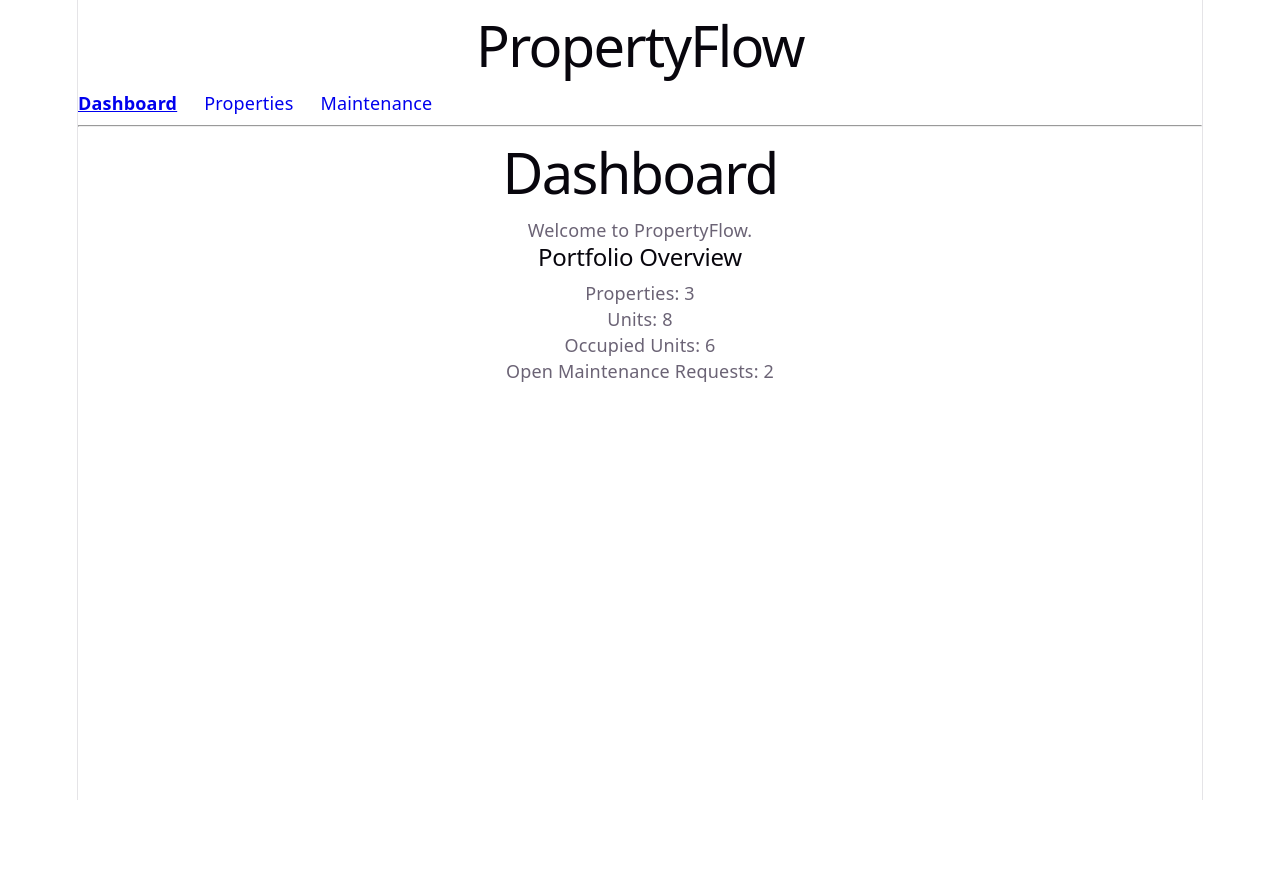
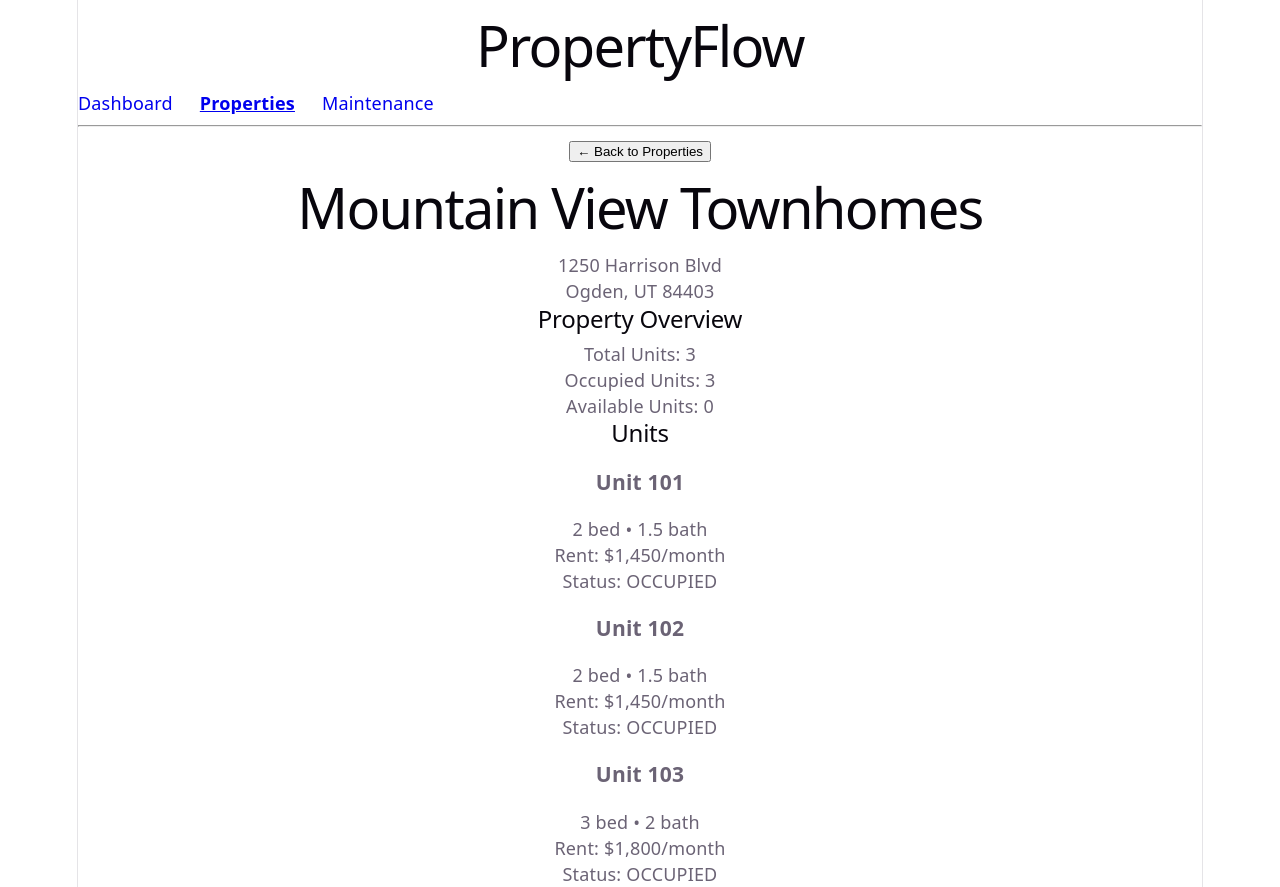
Before and after one commit to adibhouraskar2606/propertyflow, a React (Vite) app in the folder apps/web/: page /properties/1 in a window 1280 px wide. Before the commit this address led to /. Before the commit the page ends 800 px from the top, so only its background shows below. Built offline with nearby package versions, Linux system fonts and the light colour scheme.

Commit message:
Add Property Details and unit view

```diff
--- a/apps/web/src/App.tsx
+++ b/apps/web/src/App.tsx
@@ -3,6 +3,7 @@ import DashboardPage from "./pages/DashboardPage";
 import PropertiesPage from "./pages/PropertiesPage";
 import MaintenancePage from "./pages/MaintenancePage";
 import AppLayout from "./components/AppLayout";
+import PropertyDetailsPage from "./pages/PropertyDetailsPage";
 
 function App() {
   return (
@@ -12,6 +13,7 @@ function App() {
           <Route path="/" element={<DashboardPage />} />
           <Route path="/properties" element={<PropertiesPage />} />
           <Route path="/maintenance" element={<MaintenancePage />} />
+          <Route path="/properties/:propertyId" element={<PropertyDetailsPage />} />
         </Route>
         <Route
           path="*"
--- a/apps/web/src/components/PropertyCard.tsx
+++ b/apps/web/src/components/PropertyCard.tsx
@@ -1,3 +1,4 @@
+import { useNavigate } from "react-router-dom";
 import type { Property } from "../types/property";
 import Button from "./Button";
 import "./PropertyCard.css";
@@ -13,6 +14,7 @@ function PropertyCard({ property }: PropertyCardProps) {
             : Math.round(
                 (property.occupiedUnits / property.units) * 100
             );
+    const navigate = useNavigate();
     return (
         <article className="property-card">
             <h2>{property.name}</h2>
@@ -29,7 +31,9 @@ function PropertyCard({ property }: PropertyCardProps) {
 
             <p>Occupancy: {occupancyRate}%</p>
 
-            <Button onClick={() => console.log(property.id)}>
+            <Button
+                onClick={() => navigate(`/properties/${property.id}`)}
+            >
                 View Property
             </Button>
         </article>
--- /dev/null
+++ b/apps/web/src/components/UnitCard.tsx
@@ -0,0 +1,25 @@
+import type { Unit } from "../types/unit";
+
+interface UnitCardProps {
+  unit: Unit;
+}
+
+function UnitCard({ unit }: UnitCardProps) {
+  return (
+    <article>
+      <h3>Unit {unit.unitNumber}</h3>
+
+      <p>
+        {unit.bedrooms} bed • {unit.bathrooms} bath
+      </p>
+
+      <p>
+        Rent: ${unit.monthlyRent.toLocaleString()}/month
+      </p>
+
+      <p>Status: {unit.status}</p>
+    </article>
+  );
+}
+
+export default UnitCard;
--- /dev/null
+++ b/apps/web/src/pages/PropertyDetailsPage.tsx
@@ -0,0 +1,86 @@
+import { useNavigate, useParams } from "react-router-dom";
+import { properties } from "../services/mockProperties";
+import { units } from "../services/mockUnits";
+import UnitCard from "../components/UnitCard";
+
+function PropertyDetailsPage() {
+    const { propertyId } = useParams();
+
+    const property = properties.find(
+        (property) => property.id === Number(propertyId)
+    );
+
+
+    const navigate = useNavigate();
+
+    if (!property) {
+        return (
+            <main>
+                <h1>Property Not Found</h1>
+
+                <p>The requested property could not be found.</p>
+
+                <button
+                    type="button"
+                    onClick={() => navigate("/properties")}
+                >
+                    Back to Properties
+                </button>
+            </main>
+        );
+    }
+
+    const propertyUnits = units.filter(
+        (unit) => unit.propertyId === property.id
+    );
+
+    return (
+        <main>
+            <button
+                type="button"
+                onClick={() => navigate("/properties")}
+            >
+                ← Back to Properties
+            </button>
+
+            <h1>{property.name}</h1>
+
+            <p>
+                {property.address}
+                <br />
+                {property.city}, {property.state}{" "}
+                {property.zipCode}
+            </p>
+
+            <section>
+                <h2>Property Overview</h2>
+
+                <p>Total Units: {property.units}</p>
+                <p>Occupied Units: {property.occupiedUnits}</p>
+                <p>
+                    Available Units:{" "}
+                    {property.units - property.occupiedUnits}
+                </p>
+            </section>
+
+            <section>
+                <h2>Units</h2>
+
+                {propertyUnits.length === 0 ? (
+                    <p>No units have been added to this property.</p>
+                ) : (
+                    <div>
+                        {propertyUnits.map((unit) => (
+                            <UnitCard
+                                key={unit.id}
+                                unit={unit}
+                            />
+                        ))}
+                    </div>
+                )}
+            </section>
+        </main>
+    );
+}
+
+export default PropertyDetailsPage;
--- /dev/null
+++ b/apps/web/src/services/mockUnits.ts
@@ -0,0 +1,50 @@
+import type { Unit } from "../types/unit";
+
+export const units: Unit[] = [
+  {
+    id: 1,
+    propertyId: 1,
+    unitNumber: "101",
+    bedrooms: 2,
+    bathrooms: 1.5,
+    monthlyRent: 1450,
+    status: "OCCUPIED",
+  },
+  {
+    id: 2,
+    propertyId: 1,
+    unitNumber: "102",
+    bedrooms: 2,
+    bathrooms: 1.5,
+    monthlyRent: 1450,
+    status: "OCCUPIED",
+  },
+  {
+    id: 3,
+    propertyId: 1,
+    unitNumber: "103",
+    bedrooms: 3,
+    bathrooms: 2,
+    monthlyRent: 1800,
+    status: "OCCUPIED",
+  },
+
+  {
+    id: 4,
+    propertyId: 2,
+    unitNumber: "201",
+    bedrooms: 1,
+    bathrooms: 1,
+    monthlyRent: 1200,
+    status: "OCCUPIED",
+  },
+  {
+    id: 5,
+    propertyId: 2,
+    unitNumber: "202",
+    bedrooms: 1,
+    bathrooms: 1,
+    monthlyRent: 1200,
+    status: "VACANT",
+  },
+];
--- /dev/null
+++ b/apps/web/src/types/unit.ts
@@ -0,0 +1,11 @@
+export type UnitStatus = "OCCUPIED" | "VACANT";
+
+export interface Unit {
+  id: number;
+  propertyId: number;
+  unitNumber: string;
+  bedrooms: number;
+  bathrooms: number;
+  monthlyRent: number;
+  status: UnitStatus;
+}
```
